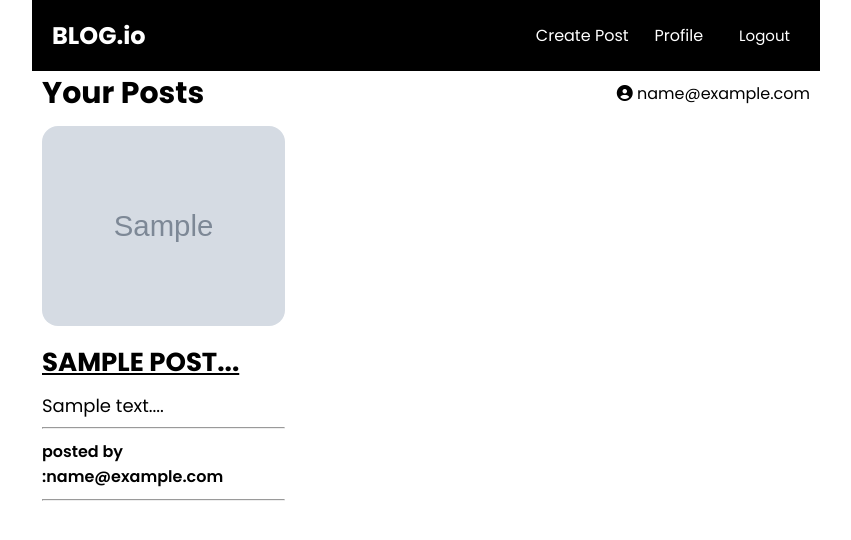
After one commit to MinKhantKyawSwar/Blog-with-node-express-mongoose, a Node server app: page /admin/profile in a window 1280 px wide. The commit adds this page. Shown: the top 540 px of the page, without its empty margins (214-1065 px from the left). Run offline with Node 20, Linux system fonts and the light colour scheme; the visitor is signed in with stand-in values (Sample User, id 1); tables that the repository leaves empty hold one stand-in row (values such as "Sample post"); grey boxes marked "Sample" are stand-in pictures; some libraries are stand-ins or nearby versions.

Commit message:
profile page added

```diff
--- a/app.js
+++ b/app.js
@@ -111,5 +111,3 @@ mongoose
     console.log("connected to mongodb");
   })
   .catch((err) => console.log(err));
-
-// 33:40
--- /dev/null
+++ b/controllers/user.js
@@ -0,0 +1,47 @@
+const { formatISO9075 } = require("date-fns");
+const Post = require("../models/post");
+
+const POST_PER_PAGE = 6;
+
+exports.getProfile = (req, res, next) => {
+  const pageNumber = +req.query.page || 1;
+  let totalPostNumber;
+
+  Post.find({ userId: req.user._id })
+    .countDocuments()
+    .then((totalPostCount) => {
+      totalPostNumber = totalPostCount;
+      return Post.find()
+        .populate("userId", "email")
+        .skip((pageNumber - 1) * POST_PER_PAGE)
+        .limit(POST_PER_PAGE)
+        .sort({ createdAt: -1 });
+    })
+
+    .then((posts) => {
+      if (posts.length > 0) {
+        res.render("user/profile", {
+          title: req.session.userInfo.email,
+          postsArr: posts,
+          currentPage: pageNumber,
+          hasNextPage: POST_PER_PAGE * pageNumber < totalPostNumber,
+          hasPreviousPage: pageNumber > 1,
+          nextPage: pageNumber + 1,
+          previousPage: pageNumber - 1,
+          currentUserEmail: req.session.userInfo
+            ? req.session.userInfo.email
+            : "",
+        });
+      } else {
+        res.status(500).render("error/500", {
+          title: "Something went wrong.",
+          message: "No post in this page query.",
+        });
+      }
+    })
+    .catch((err) => {
+      console.log(err);
+      const error = new Error("Something went wrong.");
+      return next(error);
+    });
+};
--- a/public/css/styles.css
+++ b/public/css/styles.css
@@ -23,12 +23,12 @@ a {
   text-decoration: underline;
 }
 /* for go back button in detail*/
-.gb-btn{
+.gb-btn {
   width: 150px;
   margin: 0 0;
   text-align: center;
 }
-nav{
+nav {
   width: 60%;
   margin: 0 auto;
   display: flex;
@@ -44,7 +44,7 @@ nav div {
   gap: 6px;
 }
 
-.header{
+.header {
   width: 60%;
   margin: 0 auto;
 }
@@ -65,7 +65,7 @@ nav div {
 .post-box {
   flex: 1;
 }
-.post-box-img{
+.post-box-img {
   width: 100%;
   height: 200px;
   object-fit: cover;
@@ -90,7 +90,7 @@ nav div {
   margin: auto;
   padding: 20px 0;
 }
-.details .deatils-first{
+.details .deatils-first {
   display: flex;
   align-items: center;
   justify-content: space-between;
@@ -118,15 +118,15 @@ nav div {
   align-items: center;
   gap: 10px;
 }
-.tmp i{
+.tmp i {
   font-size: 20px;
 }
-.details-sec{
+.details-sec {
   display: flex;
   justify-content: space-between;
   align-items: flex-end;
 }
-.details-sec a{
+.details-sec a {
   margin: 0;
   color: #000;
   background-color: transparent;
@@ -135,10 +135,10 @@ nav div {
   text-decoration: none;
   margin-bottom: 8px;
 }
-.details .down-ic{
+.details .down-ic {
   font-size: 40px;
 }
-.action-div{
+.action-div {
   width: 100%;
   display: flex;
   align-items: center;
@@ -239,3 +239,15 @@ button,
   background-color: rgb(255, 255, 193);
   padding: 4px 10px;
 }
+
+/* profile */
+.profile-top {
+  display: flex;
+  align-items: center;
+  justify-content: space-between;
+  margin-bottom: 10px;
+}
+
+.profile-top h1 {
+  font-size: 30px;
+}
--- a/routes/admin.js
+++ b/routes/admin.js
@@ -2,6 +2,8 @@ const express = require("express");
 
 const router = express.Router();
 const postController = require("../controllers/post");
+const userController = require("../controllers/user");
+
 const { body } = require("express-validator");
 
 // /admin/create-post
@@ -39,4 +41,7 @@ router.post(
 //delete
 router.post("/delete/:postId", postController.deletePost);
 
+//profile
+router.get("/profile", userController.getProfile);
+
 module.exports = router;
--- a/views/includes/head.ejs
+++ b/views/includes/head.ejs
@@ -7,7 +7,6 @@
     <link rel="stylesheet" href="https://cdnjs.cloudflare.com/ajax/libs/font-awesome/6.5.2/css/all.min.css" integrity="sha512-SnH5WK+bZxgPHs44uWIX+LLJAJ9/2PkPKZ5QiAj6Ta86w+fsb2TkcmfRyVX3pBnMFcV7oQPJkl9QevSCWr3W6A==" crossorigin="anonymous" referrerpolicy="no-referrer" />
     <link rel="stylesheet" href="/css/styles.css" />
   </head>
-  <body></body>
 <nav>
   <h1>
     <a href="/">BLOG.io</a>
@@ -15,7 +14,7 @@
   <div class="right-side">
     <% if(isLogin){ %>
            <a href="/admin/create-post">Create Post</a>
-           <a href="/admin/view-profile">
+           <a href="/admin/profile">
               Profile
            </a>
           <form action="/logout" method="post">
@@ -28,3 +27,4 @@
     <% } %>
   </div>
 </nav>
+<body>
--- /dev/null
+++ b/views/user/profile.ejs
@@ -0,0 +1,32 @@
+<%- include("../includes/head") %>
+<section class="header">
+    <div class="profile-top">
+        <h1>Your Posts</h1>
+        <p>
+            <i class="fa-solid fa-circle-user"></i>
+            <%= currentUserEmail %>
+        </p>
+    </div>
+    <div class="post-container">
+        <% for(let post of postsArr) { %>
+        <div class="post-box">
+        <img src="<%= '/' + post.imgUrl %>" alt="<%= post.title %>" class="post-box-img">
+        <a class="post-title" href="/post/<%= post._id %>"><%= post.title.substr(0,30) %>...</a>
+        <p class="post-des"><%= post.description.substr(0,80)%>...</p>
+        <hr>
+        <p class="post-email">posted by :<%= post.userId.email %></p>
+        <hr />
+        </div>
+        <% } %>
+    </div>
+    <div class="paginate">
+        <%if(hasNextPage){%>
+        <a href="/admin/profile?page=<%= nextPage %>">Next Page(<%= nextPage %>)</a>
+        <%}%>
+        <%if(hasPreviousPage){%>
+        <a href="/admin/profile?page=<%= previousPage %>">Previous Page(<%= previousPage %>)</a>
+        <%}%>
+    </div>
+    </div>
+</section>
+<%- include("../includes/foot") %>
```
